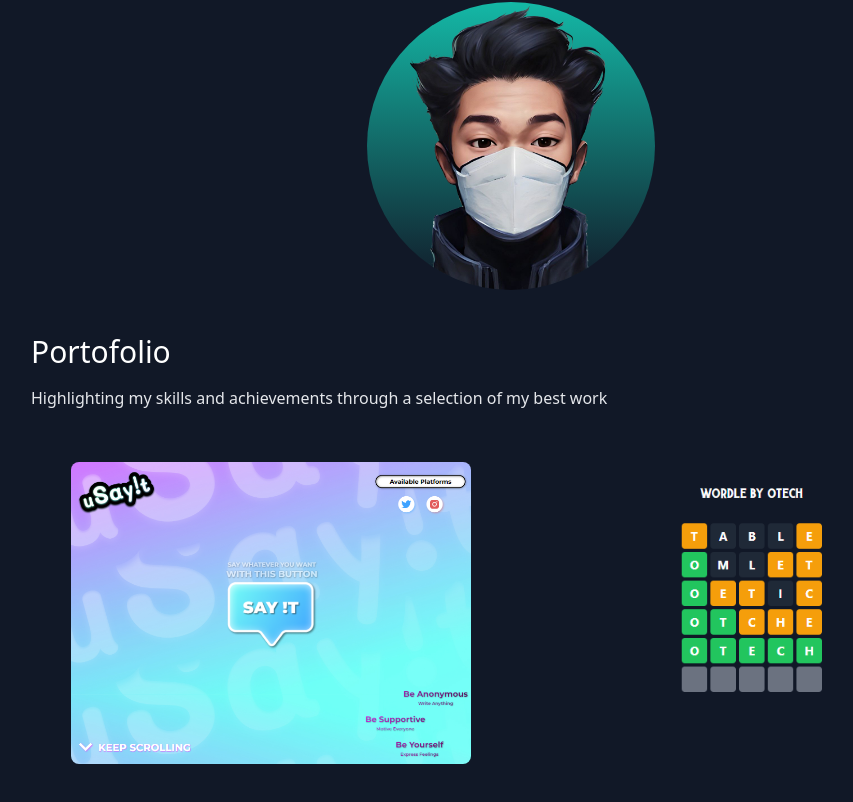
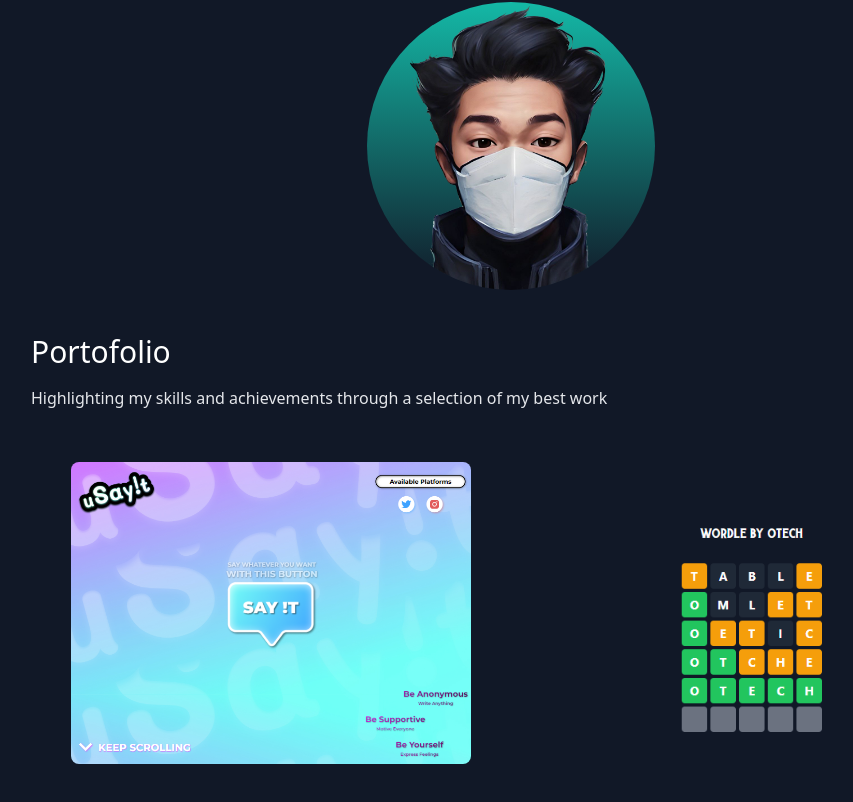
Before and after one commit to zkazharan/zkaa-personal-web, a Next.js app: page / in a window 1280 px wide. Shown: the part 738-1540 px from the top of the page, without its empty margins (129-982 px from the left). Built offline with nearby package versions, Linux system fonts and the light colour scheme.

Commit message:
fix bugs

```diff
--- a/pages/index.js
+++ b/pages/index.js
@@ -117,7 +117,7 @@ export default function Home() {
                 responsive
               />
             </div>
-            <div className="basis-5/12 relative select-none">
+            <div className="basis-5/12 relative select-none mt-10">
               <div className="absolute w-full h-full bg-gray-800/0 hover:bg-gray-800/90 rounded-lg ease-in duration-200">
                 <a href="https://wordle.otech.id" target="_blank">
                   <div className="w-full h-full opacity-0 hover:opacity-100 p-10">
```
